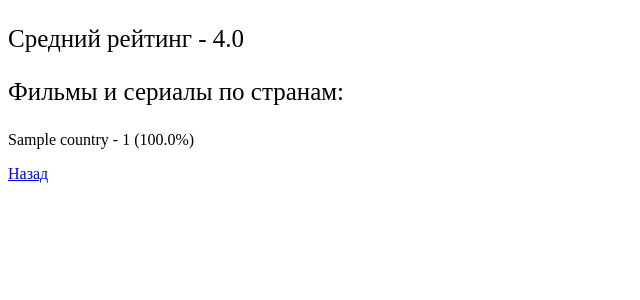
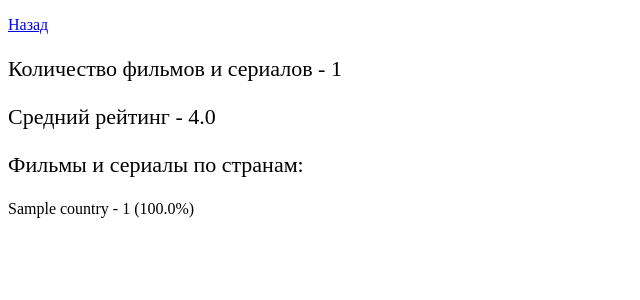
Before and after one commit to Spaceoceanoutlook/Films, a Django app: page /analytics/ in a window 1280 px wide. Shown: the top 300 px of the page, without its empty margins (0-640 px from the left). Run offline with Django 4.2, Linux system fonts and the light colour scheme; tables that the repository leaves empty hold one stand-in row (values such as "Sample post").

Commit message:
edit sort and len films for analytics

```diff
--- a/thrillers_app/films/service.py
+++ b/thrillers_app/films/service.py
@@ -24,4 +24,4 @@ def service_analytics():
         all_rating += film.rating
     middle_rating = round((all_rating / len(films)), 2)
     analytics_country = sorted(analytics_country, reverse=True)
-    return middle_rating, analytics_country
+    return middle_rating, analytics_country, len(films)
--- a/thrillers_app/films/templates/films/analytics.html
+++ b/thrillers_app/films/templates/films/analytics.html
@@ -5,11 +5,12 @@
     <title>Аналитика</title>
 </head>
 <body>
-    <p style="font-size: 25px;">Средний рейтинг - {{ middle_rating }}</p>
-    <p style="font-size: 25px;">Фильмы и сериалы по странам:</p>
+    <p><a href="#" onclick="history.back();">Назад</a></p>
+    <p style="font-size: 22px;">Количество фильмов и сериалов - {{ count_films }}</p>
+    <p style="font-size: 22px;">Средний рейтинг - {{ middle_rating }}</p>
+    <p style="font-size: 22px;">Фильмы и сериалы по странам:</p>
     {% for i in analytics_country %}
     <p>{{ i.1 }} - {{ i.2 }} ({{ i.0 }}%)</p>
     {% endfor %}
-    <p><a href="#" onclick="history.back();">Назад</a></p>
 </body>
 </html>
--- a/thrillers_app/films/views.py
+++ b/thrillers_app/films/views.py
@@ -146,9 +146,6 @@ def sort_by_rating(request, ascending):
         elif default_genre == 'serials':
             films = Film.objects.filter(title__icontains='Сериал').order_by('rating')
             genre = 'Сериалы'
-        elif default_genre == 'not_like':
-            films = Film.objects.all().order_by('rating')
-            genre = 'Не понравилось'
         elif default_genre == 'rus':
             country_1 = Country.objects.get(title='СССР')
             country_2 = Country.objects.get(title='Россия')
@@ -166,9 +163,6 @@ def sort_by_rating(request, ascending):
         elif default_genre == 'serials':
             films = Film.objects.filter(title__icontains='Сериал').order_by('-rating')
             genre = 'Сериалы'
-        elif default_genre == 'not_like':
-            films = Film.objects.all().order_by('-rating')
-            genre = 'Не понравилось'
         elif default_genre == 'rus':
             country_1 = Country.objects.get(title='СССР')
             country_2 = Country.objects.get(title='Россия')
@@ -196,9 +190,6 @@ def sort_by_year(request, ascending):
         elif default_genre == 'serials':
             films = Film.objects.filter(title__icontains='Сериал').order_by('year')
             genre = 'Сериалы'
-        elif default_genre == 'not_like':
-            films = Film.objects.all().order_by('year')
-            genre = 'Не понравилось'
         elif default_genre == 'rus':
             country_1 = Country.objects.get(title='СССР')
             country_2 = Country.objects.get(title='Россия')
@@ -216,9 +207,6 @@ def sort_by_year(request, ascending):
         elif default_genre == 'serials':
             films = Film.objects.filter(title__icontains='Сериал').order_by('-year')
             genre = 'Сериалы'
-        elif default_genre == 'not_like':
-            films = Film.objects.all().order_by('-year')
-            genre = 'Не понравилось'
         elif default_genre == 'rus':
             country_1 = Country.objects.get(title='СССР')
             country_2 = Country.objects.get(title='Россия')
@@ -345,6 +333,6 @@ def country_films(request, pk):
 
 
 def analytics(request):
-    middle_rating, analytics_country = service_analytics()
-    context = {'analytics_country': analytics_country, 'middle_rating': middle_rating}
+    middle_rating, analytics_country, count_films = service_analytics()
+    context = {'analytics_country': analytics_country, 'middle_rating': middle_rating, 'count_films': count_films}
     return render(request, 'films/analytics.html', context=context)
```
